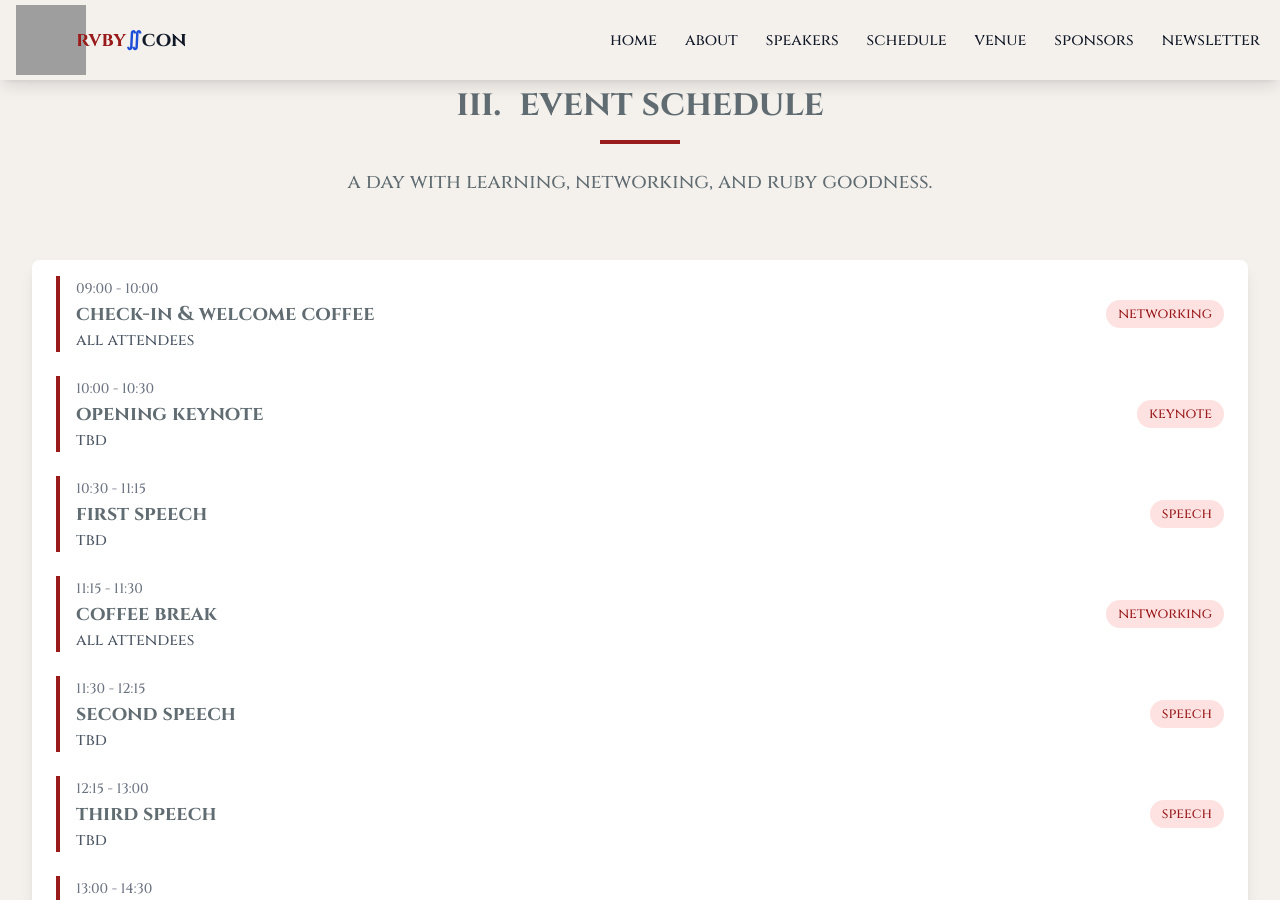
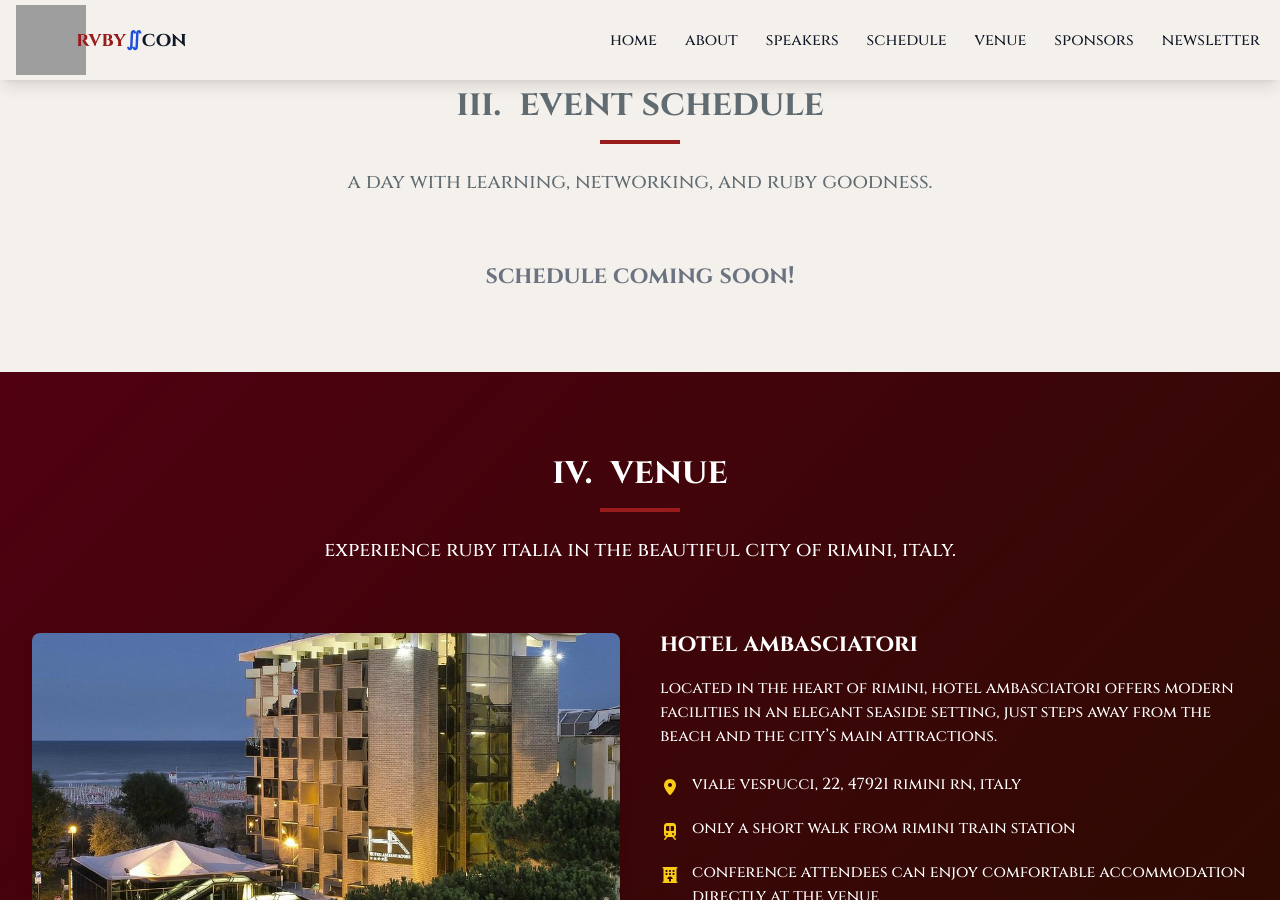
Before and after one commit to palladius/rubycon.it, a Jekyll site: the page built from rubycon.it/index.md, in a window 1280 px wide and 900 px high, scrolled down 2444 px. Built offline with Jekyll 4.4.1, drawn with Linux system fonts in a browser that asks for light colours; nearby versions of some CDN libraries; some of the changed text lies outside the part shown; grey boxes are pictures that could not be loaded.

Commit message:
feat: Enhance sponsor section and update schedule visibility
This commit introduces a tabbed interface for sponsorship tiers (Imperator, Consul, Mecenas) and adds a promotional GIF to the Imperator tab. It also corrects a typo in an image filename (`vanue.webp` to `venue.webp`). Additionally, the detailed event schedule has been temporarily commented out and replaced with a "coming soon" notice to manage attendee expectations.

```diff
--- a/rubycon.it/_config.yml
+++ b/rubycon.it/_config.yml
@@ -23,7 +23,7 @@
 # When we have the email for the domain:
 # - info_email: info@rubycon.it
 # - cfp_email: cfp@rubycon.it
-site_version: '0.2.15'
+site_version: '0.2.16'
 
 event:
   name: Rubycon
--- a/rubycon.it/_includes/schedule.html
+++ b/rubycon.it/_includes/schedule.html
@@ -1,4 +1,8 @@
 {% capture content %}
+    <div class="text-center text-2xl font-bold text-gray-500">
+        Schedule coming soon!
+    </div>
+    {% comment %}
     <div class="bg-white rounded-lg shadow-lg overflow-hidden">
         {% for day in site.schedule %}
             <div class="border-b border-gray-200" data-aos="fade-up">
@@ -34,6 +38,7 @@
             download full schedule (pdf)
         </a>
     </div> -->
+    {% endcomment %}
 {% endcapture %}
 
 {% include section.html
```
Also changed, not shown: CHANGELOG.md, rubycon.it/CHANGELOG.md (added), rubycon.it/assets/images/venue.webp (renamed from rubycon.it/assets/images/vanue.webp).
